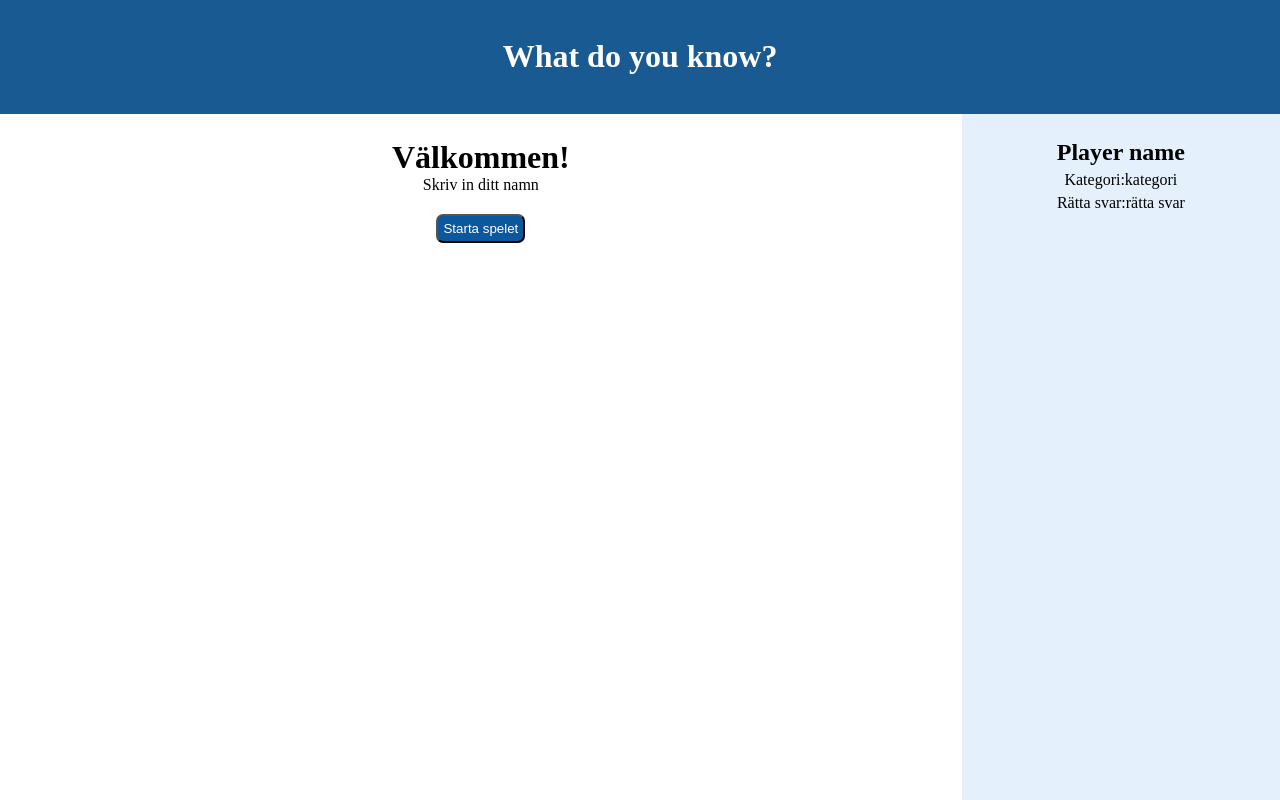
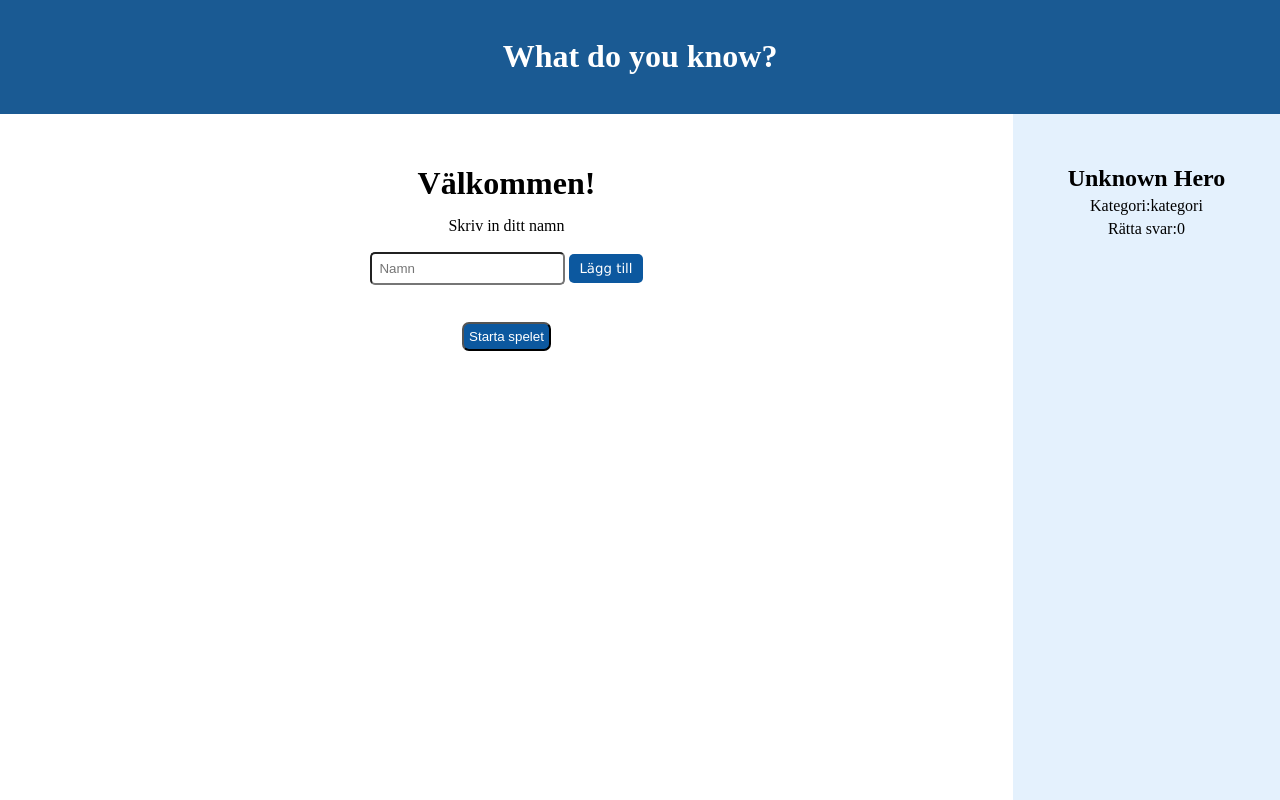
Before and after one commit to Noccis/quiz-game, a React (Vite) app: page / in a window 1280 px wide. Shown: the top 800 px of the page. Built offline with nearby package versions, Linux system fonts and the light colour scheme.

Commit message:
added player context

```diff
--- a/src/App.jsx
+++ b/src/App.jsx
@@ -1,21 +1,24 @@
-import './App.css'
-import Header from './components/Header'
-import PlayerSection from './components/PlayerSection'
-import TriviaPage from './pages/TriviaPage'
-import { QuestionProvider } from './context/QuestionContext';
+import "./App.css";
+import Header from "./components/Header";
+import PlayerSection from "./components/PlayerSection";
+import TriviaPage from "./pages/TriviaPage";
+import { QuestionProvider } from "./context/QuestionContext";
+import { PlayerProvider } from "./context/PlayerContext";
 
 function App() {
   return (
-    <div id='main-container'>
+    <div id="main-container">
       <Header />
-      <div id='quiz-container'>
-        <QuestionProvider>
-        <TriviaPage />
-        <PlayerSection />
-        </QuestionProvider>
+      <div id="quiz-container">
+        <PlayerProvider>
+          <QuestionProvider>
+            <TriviaPage />
+            <PlayerSection />
+          </QuestionProvider>
+        </PlayerProvider>
       </div>
     </div>
-  )
+  );
 }
 
-export default App
+export default App;
--- a/src/components/Landing.jsx
+++ b/src/components/Landing.jsx
@@ -1,11 +1,36 @@
-import React from 'react'
+import React, { useState } from 'react'
 import { StyledLanding } from './styled/Landing.styled'
+import { usePlayerInfo } from '../context/PlayerContext'
 
 const Landing = () => {
+
+  const {playerName, setPlayerName} = usePlayerInfo();
+  const [inputValue, setInputValue] = useState("");
+
+  const handleSubmit = (event) => {
+    event.preventDefault();
+    setPlayerName(inputValue);
+    console.log("Form submitted with value:", inputValue);
+    setInputValue("");
+  }
+
+  const handleInputChange = (event) => {
+    setInputValue(event.target.value);
+  };
+
   return (
     <StyledLanding>
-        <h1>Välkommen!</h1>
-        <p>Skriv in ditt namn</p>
+        <h1 className="margin">Välkommen!</h1>
+        <p className="margin">Skriv in ditt namn</p>
+        <form onSubmit={handleSubmit} className="margin">
+        <input
+          type="text"
+          placeholder="Namn"
+          value={inputValue}
+          onChange={handleInputChange}
+        />
+        <input type="submit" value={"Lägg till"} />
+      </form>
     </StyledLanding>
   )
 }
--- a/src/components/PlayerSection.jsx
+++ b/src/components/PlayerSection.jsx
@@ -1,17 +1,21 @@
 import React from 'react'
 import { StyledPlayerSection } from './styled/PlayerSection.styled'
+import { usePlayerInfo } from '../context/PlayerContext'
 
 const PlayerSection = () => {
+
+  const {playerName, playerScore} = usePlayerInfo();
+
   return (
     <StyledPlayerSection>
-        <h1 className='margin-bottom'>Player name</h1>
+        <h1 className='margin-bottom'>{playerName}</h1>
         <div className='flex-row margin-bottom'>
           <p>Kategori:</p>
           <p>kategori</p>
         </div>
         <div className='flex-row'>
           <p>Rätta svar:</p>
-          <p>rätta svar</p>
+          <p>{playerScore}</p>
         </div>
     </StyledPlayerSection>
   )
--- a/src/components/styled/Landing.styled.js
+++ b/src/components/styled/Landing.styled.js
@@ -1,7 +1,26 @@
 import styled from "styled-components";
 
 export const StyledLanding = styled.div`
-    display: flex;
-    flex-direction: column;
-    align-items: center;
-`
+  display: flex;
+  flex-direction: column;
+  align-items: center;
+
+  input {
+    border-radius: 5px;
+    margin: 2px;
+    padding: 7px;
+  }
+
+  input[type="submit"] {
+    background-color: rgb(12, 88, 159);
+    color: white;
+    border: none;
+    padding: 7px 10px 7px 10px;
+    font-family: "Lucida Sans", "Lucida Sans Regular", "Lucida Grande",
+      "Lucida Sans Unicode", Geneva, Verdana, sans-serif;
+  }
+
+  .margin {
+    margin-bottom: 15px;
+  }
+`;
--- a/src/components/styled/PlayerSection.styled.js
+++ b/src/components/styled/PlayerSection.styled.js
@@ -6,7 +6,7 @@ width: 22%;
 display: flex;
 flex-direction: column;
 align-items: center;
-padding: 2%;
+padding-top: 4%;
 
     .flex-row {
         display: flex;
--- a/src/components/styled/TriviaPage.styled.js
+++ b/src/components/styled/TriviaPage.styled.js
@@ -3,7 +3,7 @@ import styled from "styled-components";
 export const StyledTriviaPage = styled.div`
 height: 400px;
 width: 75%;
-padding: 2%;
+padding: 4%;
 display: flex;
 flex-direction: column;
 align-items: center;
--- /dev/null
+++ b/src/context/PlayerContext.jsx
@@ -0,0 +1,17 @@
+import React, { createContext, useState, useContext, useCallback, Children } from "react";
+
+const PlayerContext = createContext();
+
+export const PlayerProvider = ({children}) => {
+
+    const [playerName, setPlayerName] = useState("Unknown Hero");
+    const [playerScore, setPlayerScore] = useState(0);
+
+    return (
+        <PlayerContext.Provider value={{playerName, playerScore, setPlayerName, setPlayerScore}}>
+           {children}
+        </PlayerContext.Provider>
+    );
+}
+
+export const usePlayerInfo = () => useContext(PlayerContext);
--- a/src/context/QuestionContext.jsx
+++ b/src/context/QuestionContext.jsx
@@ -20,7 +20,6 @@ export const QuestionProvider = ({ children }) => {
     try {
       const data = await fetchData();
       setQuestions(data);
-     // console.log(data);
       setLastFetchTime(now);
     } catch (e) {
       setError("Failed to fetch questions.");
--- a/src/data/api.js
+++ b/src/data/api.js
@@ -1,4 +1,4 @@
-const BASE_URL = "https://opentdb.com/api.php?amount=10&category=17&difficulty=easy&type=multiple&encode=base64";
+const BASE_URL = "https://opentdb.com/api.php?amount=10&category=11&difficulty=easy&type=multiple&encode=base64";
 
 export const fetchData = async () => {
 
--- a/src/pages/TriviaPage.jsx
+++ b/src/pages/TriviaPage.jsx
@@ -4,11 +4,12 @@ import { useQuestions } from "../context/QuestionContext";
 import QuestionContainer from "../components/QuestionContainer";
 import GameOver from "../components/GameOver";
 import Landing from "../components/Landing";
+import { usePlayerInfo } from '../context/PlayerContext'
 
 const TriviaPage = () => {
   // Values from the useContext:
   const { questions, loading, error, getQuestions } = useQuestions();
-  const [playerScore, setPlayerScore] = useState(0);
+  const {playerScore, setPlayerScore} = usePlayerInfo();
   const selectedAnswer = useRef("");
   const [questionIndex, setQuestionIndex] = useState(0);
   const [startGame, setStartGame] = useState(false);
```
